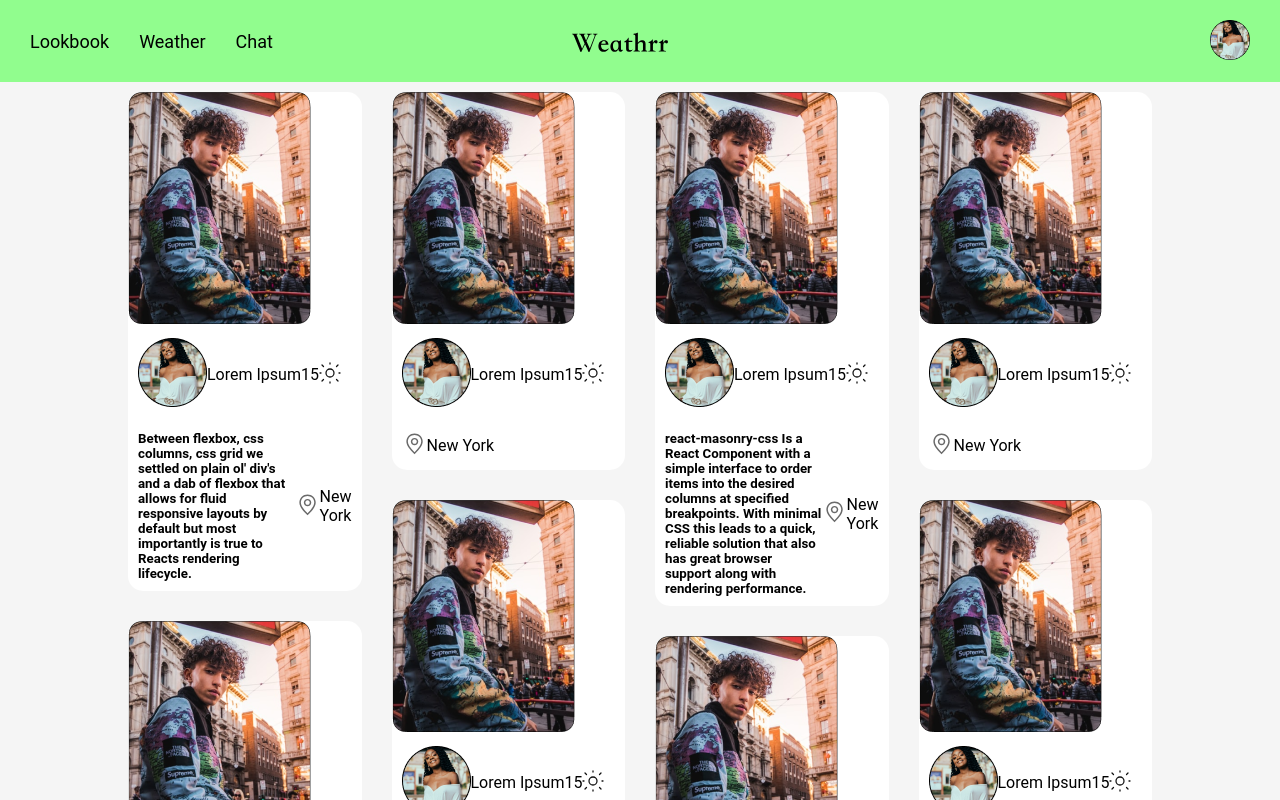
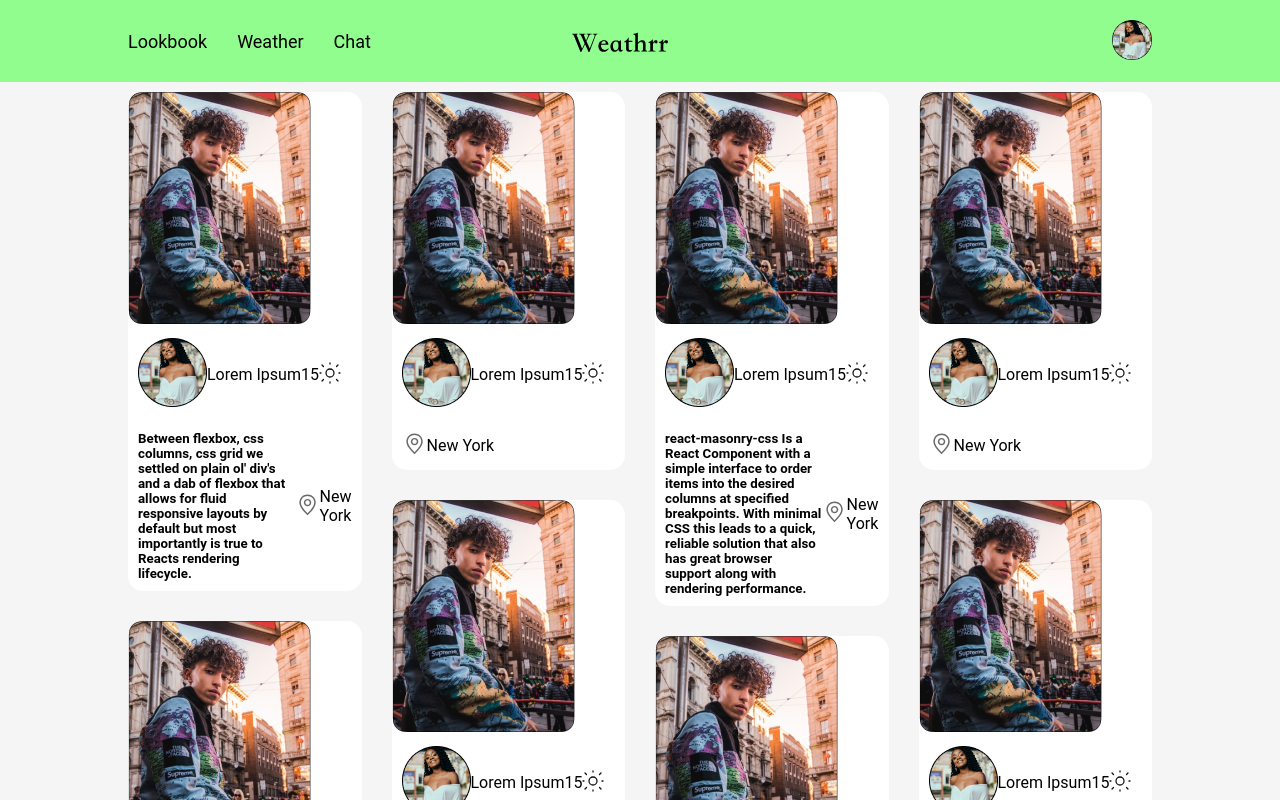
Before and after one commit to adetoye-dev/weathrr-app, a React (Vite) app: page / in a window 1280 px wide. Shown: the top 800 px of the page. Built offline with nearby package versions, Linux system fonts and the light colour scheme; no server answers.

Commit message:
Update components to use uniform container width

```diff
--- a/src/App.css
+++ b/src/App.css
@@ -1,7 +1,10 @@
-.content-container {
+.container {
   width: 90%;
   max-width: 1024px;
   margin: 0 auto;
+}
+
+.content-container {
   height: auto;
   word-wrap: break-word;
   font-size: 1.6rem;
--- a/src/components/Layout.jsx
+++ b/src/components/Layout.jsx
@@ -6,7 +6,7 @@ const Layout = () => {
   return (
     <>
       <PrimaryNav />
-      <main className="content-container">
+      <main className="container content-container">
         <Outlet />
       </main>
       <SecondaryNav />
--- a/src/components/navigations/PrimaryNav.css
+++ b/src/components/navigations/PrimaryNav.css
@@ -1,10 +1,14 @@
 .header {
+  position: relative;
+  padding-block: 2rem;
+  background-color: var(--green);
+}
+
+.nav-container {
   position: relative;
   display: flex;
   justify-content: center;
   align-items: center;
-  padding: 2rem 3rem;
-  background-color: var(--green);
 }
 
 .nav-list {
@@ -32,7 +36,7 @@
 @media (min-width: 480px) {
   .nav-list {
     background-color: transparent;
-    left: 3rem;
+    left: 0;
     position: absolute;
     flex-direction: row;
     gap: 3rem;
--- a/src/components/navigations/PrimaryNav.jsx
+++ b/src/components/navigations/PrimaryNav.jsx
@@ -6,6 +6,7 @@ import { Link } from "react-router-dom";
 const PrimaryNav = () => {
   return (
     <header className="header">
+      <div className="container nav-container">
         <ul className="nav-list">
           <li className="nav-list-item">
             <Link to="/">Lookbook</Link>
@@ -23,6 +24,7 @@ const PrimaryNav = () => {
         <Link to="/profile" className="profile-icon">
           <img src={profileIcon} />
         </Link>
+      </div>
     </header>
   );
 };
```
Lines whose indentation alone changed are shown as unchanged.
